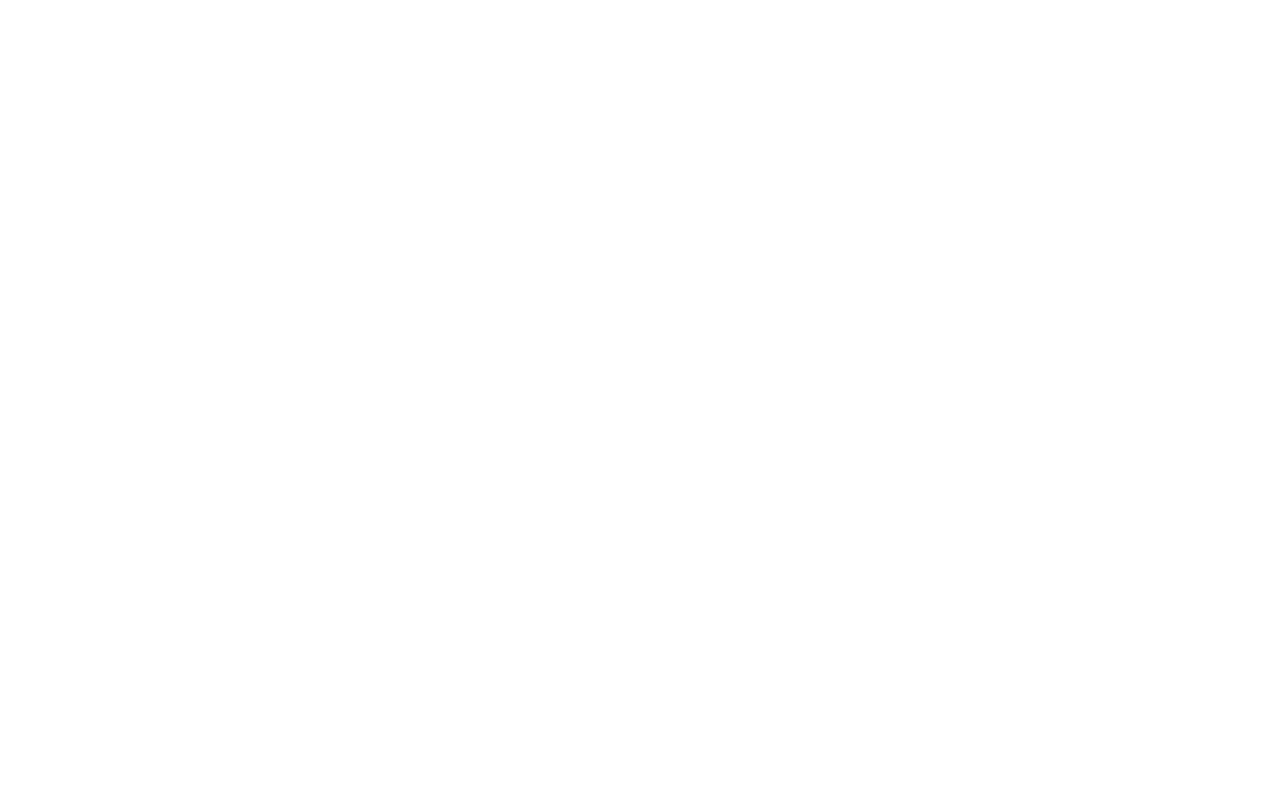
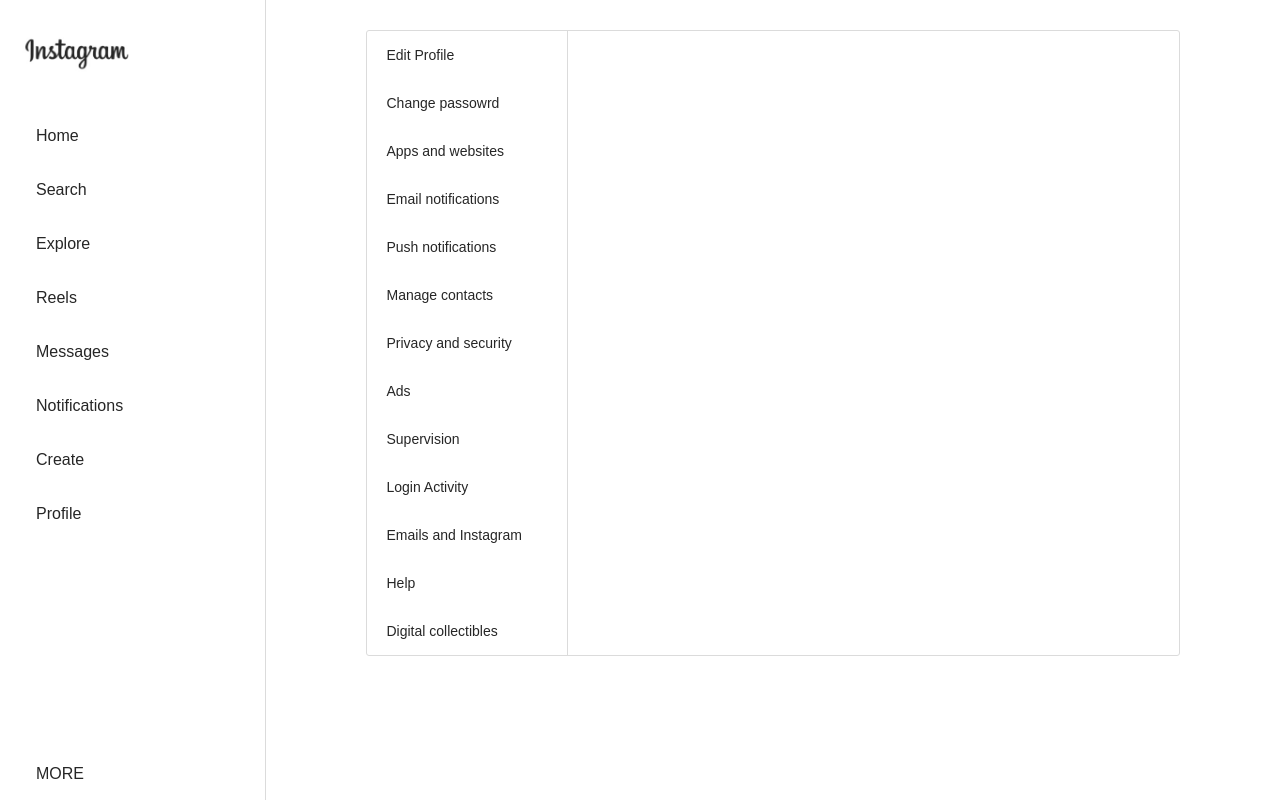
Before and after one commit to Alishabab62/instagram-reels, a React (Create React App) app: page /main/profile/edit in a window 1280 px wide. Before the commit this address had no page. Built offline with nearby package versions, Linux system fonts and the light colour scheme.

Commit message:
reels added

```diff
--- a/src/App.js
+++ b/src/App.js
@@ -4,7 +4,10 @@ import Login from './components/Login'
 import MainPage from './components/MainPage'
 import SignUp from './components/SignUp'
 import PrivateRoute from './PrivateRoute'
-
+import EditProfile from './components/EditProfile'
+import Reels from './components/Reels'
+import Sidebar from './components/Sidebar'
+import Profile from './components/Profile'
 export default class App extends Component {
   render() {
     return (
@@ -13,6 +16,9 @@ export default class App extends Component {
           <Route path='/' element = {<Login/>}> </Route>
           <Route path='/main' element = {<PrivateRoute><MainPage/></PrivateRoute>}> </Route>
           <Route path='/signup' element = {<SignUp />}> </Route>
+          <Route path='/main/profile/edit' element={<div className='edit-profile-wrap'><Sidebar/> <EditProfile/></div>}></Route>
+          <Route path={'/main/reels'} element={<div className='reels-div'><Sidebar/><Reels/></div>}></Route>
+          <Route path={'/main/profile'} element={<div><Sidebar/><Profile/></div>}></Route>
         </Routes>
       </BrowserRouter>
     )
--- /dev/null
+++ b/src/components/EditProfile.js
@@ -0,0 +1,42 @@
+import React, { Component } from 'react'
+import Button from './Button';
+import ProfilePicUpload from './ProfilePicUpload';
+
+export default class EditProfile extends Component {
+  constructor(){
+    super()
+    this.state = {
+
+    }
+  }
+
+  render() {
+    return (
+      <div className='main-edit-profile-wrapper'>
+        <div className='edit-wrapper'>
+          <div className='side-bar-edit'>
+            <div className='upper-div'>
+                <Button  title={"Edit Profile"} fun = {this.handleInput}/>
+                <Button title={"Change passowrd"} />
+                <Button title={"Apps and websites"}/>
+                <Button title={"Email notifications"}/>
+                <Button title={"Push notifications"} />
+                <Button title={"Manage contacts"}/>
+                <Button title={"Privacy and security"}/>
+                <Button title={"Ads"}/>
+                <Button title={"Supervision"}/>
+                <Button title={"Login Activity"}/>
+                <Button title={"Emails and Instagram"}/>
+                <Button title={"Help"}/>
+                <Button title={"Digital collectibles"}/>
+            </div>
+            <div className='lower-div'></div>
+        </div>
+        <div className='edit-profile-details'>
+      {this.state.handleProfileUploadContainer ? <ProfilePicUpload/> : ""}
+        </div>
+      </div>
+    </div>
+    )
+  }
+}
--- a/src/components/Profile.js
+++ b/src/components/Profile.js
@@ -1,4 +1,5 @@
 import React, { Component } from 'react'
+import { Link } from 'react-router-dom'
 import profileImg from '../images/profile.png'
 import Button from './Button'
 
@@ -11,7 +12,9 @@ export default class Profile extends Component {
             <div className='profile-details'>
                 <div className='top-div-profile'>
                     <div className='username'>itz.ali.shabab</div>
+                    <Link to={"/main/profile/edit"}>
                     <Button title={"Edit Profile"}/>
+                    </Link>
                     <div className='settings'>Setting</div>
                 </div>
                 <div className='center-div-profile'>
--- /dev/null
+++ b/src/components/ProfilePicUpload.js
@@ -0,0 +1,12 @@
+import React, { Component } from 'react'
+import Input from './Input'
+
+export default class ProfilePicUpload extends Component {
+  render() {
+    return (
+      <div className='profile-edit-container'>
+        <Input type={"file"}/>
+      </div>
+    )
+  }
+}
--- /dev/null
+++ b/src/components/Sidebar.js
@@ -0,0 +1,73 @@
+import React, { Component } from 'react'
+import Logo from "../images/instagramlogo.jpg";
+import LogoutComponent from "../components/LogoutComponent";
+import { Link } from "react-router-dom";
+import Button from "../components/Button";
+export default class Sidebar extends Component {
+    constructor() {
+        super();
+        this.state = {
+          logoutContainer: false,
+          createContainer:false,
+          handleFeed:true
+        };
+      }
+    handleLogoutContainer = () => {
+        this.setState({
+          logoutContainer: !this.state.logoutContainer,
+        });
+      };
+      handleCreateComponent = ()=>{
+        this.setState({
+          createContainer:!this.state.createContainer
+        })
+      }
+
+
+      moreButton = {
+        border: "none",
+        backgroundColor: "transparent",
+        margin: "7px 12px 5px 24px",
+        color: "rgb(38, 38, 38)",
+        fontSize: "16px",
+        fontWeight: "400",
+        lineHeight: "24px",
+        cursor: "pointer",
+        width: "80%",
+        padding: "9px 5px 9px 12px",
+        borderRadius: "20px",
+        transition: "background-color 0.3s",
+        textAlign: "left"
+      }
+  render() {
+    return (
+      <>
+         <div className="side-bar">
+          <div className="tab-wrapper">
+            <Link to="/main">
+            <img src={Logo} alt="logo" />
+            </Link>
+            <Link to="/main">
+            <Button title={"Home"}  />
+            </Link>
+            <Button title={"Search"} />
+            <Button title={"Explore"} />
+            <Link to='/main/reels'>
+            <Button title={"Reels"} />
+            </Link>
+            <Button title={"Messages"} />
+            <Button title={"Notifications"} />
+            <Button title={"Create"} fun={this.props.fun} />
+            <Link to='/main/profile'>
+            <Button title={"Profile"} fun={this.handleProfile} />
+            </Link>
+          </div>
+          {this.state.logoutContainer ? <LogoutComponent /> : ""}
+          <Button  style={this.moreButton} title={"MORE"}
+            fun={this.handleLogoutContainer}
+         / >
+        </div>
+      </>
+    )
+  }
+}
--- a/src/css/MainPage.css
+++ b/src/css/MainPage.css
@@ -1,18 +1,21 @@
 .main-wrapper {
   display: flex;
 }
-.main-wrapper .side-bar {
+.side-bar {
   display: flex;
   flex-direction: column;
   justify-content: space-between;
   border-right: 1px solid rgb(219, 219, 219);
   background-color: white;
   top: 0px;
+  height: 100vh;
+  position: fixed;
   width: 265px;
   font-family: -apple-system, BlinkMacSystemFont, "Segoe UI", Roboto, Helvetica,
     Arial, sans-serif;
+    z-index: 1;
 }
-.main-wrapper .side-bar .tab-wrapper {
+.side-bar .tab-wrapper {
   display: flex;
   flex-direction: column;
   align-items: flex-start;
@@ -23,7 +26,7 @@
   margin-left: 15px;
   margin-bottom: 30px;
 }
-.main-wrapper .side-bar .tab-wrapper button {
+.side-bar .tab-wrapper button {
   border: none;
   background-color: transparent;
   margin: 7px 12px 5px 24px;
@@ -38,16 +41,19 @@
   transition: background-color 0.3s;
   text-align: left;
 }
-.main-wrapper .side-bar button:hover {
+.side-bar button:hover {
   background-color: rgba(219, 219, 219, 0.266);
 }
 
 .main-wrapper-feed {
   background-color: rgb(255, 255, 255);
   height: 100vh;
-  width: calc(100% - 145px);
+  /* width: calc(100% - 145px); */
+  width: 100%;
   display: flex;
   justify-content: center;
+  position:absolute;
+  right: 0px;
 }
 .main-wrapper-feed .feed-wrapper {
   width: 468px;
@@ -65,26 +71,26 @@
   align-items: center;
   overflow-x: scroll;
 }
-.main-wrapper-feed .stories-container::-webkit-scrollbar{
+.main-wrapper-feed .stories-container::-webkit-scrollbar {
   display: none;
 }
-.main-wrapper-feed .stories-container .story-wrapper{
+.main-wrapper-feed .stories-container .story-wrapper {
   display: flex;
 }
-.main-wrapper-feed .stories-container .story-wrapper .story{
+.main-wrapper-feed .stories-container .story-wrapper .story {
   display: flex;
   flex-direction: column;
   align-items: center;
   margin-right: 15px;
 }
-.main-wrapper-feed .stories-container .story-wrapper .story img{
+.main-wrapper-feed .stories-container .story-wrapper .story img {
   width: 56px;
   height: 56px;
   border: 2px solid red;
   border-radius: 50%;
   padding: 2px;
 }
-.main-wrapper-feed .stories-container .story-wrapper .story p{
+.main-wrapper-feed .stories-container .story-wrapper .story p {
   color: rgb(38, 38, 38);
   font-family: -apple-system, BlinkMacSystemFont, "Segoe UI", Roboto, Helvetica,
     Arial, sans-serif;
@@ -102,7 +108,7 @@
   border-radius: 5px;
   box-shadow: -1px 1px 5px rgb(219, 219, 219);
 }
-.main-wrapper .upper-div {
+.upper-div {
   display: flex;
   flex-direction: column;
   justify-content: flex-start;
@@ -246,7 +252,7 @@
   text-align: left;
 } */
 
-.create-wrapper{
+.create-wrapper {
   position: absolute;
   z-index: 200;
   left: 0px;
@@ -256,23 +262,23 @@
   width: 100%;
   background-color: #0000007d;
 }
-.create-wrapper .input-wrapper{
+.create-wrapper .input-wrapper {
   padding: 200px 150px;
   background-color: white;
   position: absolute;
-  left :50%;
+  left: 50%;
   top: 50%;
-  transform: translate(-50% , -50%);
+  transform: translate(-50%, -50%);
   border-radius: 20px;
 }
-.create-wrapper .input-wrapper input[type = "file"]{
+.create-wrapper .input-wrapper input[type="file"] {
   /* background-color: #0095f6; */
   height: 40px;
   width: 300px;
   /* border-radius: 10px; */
   border: none;
 }
-.create-wrapper .close-icon{
+.create-wrapper .close-icon {
   position: absolute;
   right: 20px;
   top: 15px;
@@ -280,92 +286,100 @@
   color: white;
   cursor: pointer;
 }
-.main-reels-wrapper{
+.reels-div {
+  display: flex;
+}
+.main-reels-wrapper {
   display: flex;
   flex-direction: column;
   align-items: center;
   width: 450px;
+  margin: auto;
   font-family: -apple-system, BlinkMacSystemFont, "Segoe UI", Roboto, Helvetica,
     Arial, sans-serif;
   padding: 20px;
 }
-.main-reels-wrapper video{
+.main-reels-wrapper video {
   width: 100%;
 }
-.main-reels-wrapper .reels-wrapper{
+.main-reels-wrapper .reels-wrapper {
   display: flex;
   position: relative;
+  width: 450px;
 }
 
-.main-reels-wrapper .reels-details-video{
+.main-reels-wrapper .reels-details-video {
   position: absolute;
   z-index: 1;
   bottom: 10px;
   left: 10px;
 }
-.main-reels-wrapper .reels-details-video .top-div-reels{
+.main-reels-wrapper .reels-details-video .top-div-reels {
   display: flex;
   align-items: center;
 }
-.main-reels-wrapper .reels-details-video h1{
+.main-reels-wrapper .reels-details-video h1 {
   margin-left: 10px;
   color: white;
-  text-transform:uppercase;
+  text-transform: uppercase;
   font-size: 14px;
   letter-spacing: 1px;
 }
-.main-reels-wrapper .reels-details-video img{
+.main-reels-wrapper .reels-details-video img {
   height: 30px;
   width: 30px;
   border-radius: 50%;
 }
-.main-reels-wrapper .reels-details-video .top-div-reels button{
+.main-reels-wrapper .reels-details-video .top-div-reels button {
   background-color: transparent;
   border: none;
   color: white;
   font-weight: 600;
   margin-left: 15px;
 }
-.main-reels-wrapper .reels-details-video .center-div-reels{
+.main-reels-wrapper .reels-details-video .center-div-reels {
   color: white;
   margin-top: 10px;
   font-size: 14px;
 }
-.main-reels-wrapper .reels-details-video  .bottom-div-reels{
+.main-reels-wrapper .reels-details-video .bottom-div-reels {
   color: white;
   margin-top: 10px;
   font-size: 14px;
   margin-bottom: 15px;
 }
-.main-reels-wrapper .reels-wrapper .reels-details img{
+.main-reels-wrapper .reels-wrapper .reels-details img {
   height: 30px;
   width: 30px;
   border-radius: 50%;
 }
-.main-reels-wrapper .reels-details{
+.main-reels-wrapper .reels-details {
   display: flex;
   justify-content: flex-end;
   flex-direction: column;
 }
-.main-reels-wrapper .reels-details > *{
+.main-reels-wrapper .reels-details > * {
   margin: 10px 0px 10px 25px;
   font-size: 35px;
   color: rgb(38, 38, 38);
 }
-.main-reels-wrapper .reels-details p{
+.main-reels-wrapper .reels-details p {
   font-size: 16px;
   color: rgb(38, 38, 38);
   text-align: center;
 }
-
-.profile-wrapper-main header{
+.profile-wrapper-main{
+  width: 600px;
+  margin: auto;
+}
+.profile-wrapper-main header {
   display: flex;
   width: 975px;
   margin-top: 50px;
   font-family: -apple-system, BlinkMacSystemFont, "Segoe UI", Roboto, Helvetica,
     Arial, sans-serif;
 }
-.profile-wrapper-main header img{
+.profile-wrapper-main header img {
   height: 150px;
   width: 150px;
   border-radius: 50%;
@@ -373,17 +387,17 @@
   border: 2px solid lightcoral;
   margin-right: 80px;
 }
-.profile-wrapper-main header .profile-details .top-div-profile{
+.profile-wrapper-main header .profile-details .top-div-profile {
   display: flex;
   align-items: center;
 }
-.profile-wrapper-main .profile-details .top-div-profile .username{
+.profile-wrapper-main .profile-details .top-div-profile .username {
   line-height: 20px;
   font-size: 20px;
   color: rgb(38, 38, 38);
   margin-right: 20px;
 }
-.profile-wrapper-main .profile-details .top-div-profile button{
+.profile-wrapper-main .profile-details .top-div-profile button {
   border: none;
   background-color: rgb(239, 239, 239);
   padding: 8px 15px;
@@ -392,17 +406,66 @@
   font-size: 14px;
   margin-right: 20px;
 }
-.profile-wrapper-main .profile-details .top-div-profile .settings{
+.profile-wrapper-main .profile-details .top-div-profile .settings {
   font-size: 20px;
   color: rgb(38, 38, 38);
 }
-.profile-wrapper-main .profile-details .center-div-profile{
+.profile-wrapper-main .profile-details .center-div-profile {
   display: flex;
   margin-top: 30px;
 }
-.profile-wrapper-main .profile-details .center-div-profile > div{
+.profile-wrapper-main .profile-details .center-div-profile > div {
   margin-right: 35px;
 }
-.profile-wrapper-main .profile-details .profile-bio{
+.profile-wrapper-main .profile-details .profile-bio {
   margin-top: 30px;
 }
+
+.main-edit-profile-wrapper{
+  width: calc(100% - 265px);
+  position: absolute;
+  right: 0px;
+  font-family: -apple-system, BlinkMacSystemFont, "Segoe UI", Roboto, Helvetica,
+  Arial, sans-serif;
+}
+.main-edit-profile-wrapper .edit-wrapper{
+  width: 80%;
+  border: 1px solid rgb(219, 219, 219);
+  margin: auto;
+  margin-top: 30px;
+  border-radius: 3px;
+  display: flex;
+}
+.main-edit-profile-wrapper .edit-wrapper .side-bar-edit{
+  width: 200px;
+  border-right: 1px solid rgb(219, 219, 219);
+}
+.main-edit-profile-wrapper .edit-wrapper .side-bar-edit button{
+  background-color: transparent;
+  border: none;
+  color: rgb(38, 38, 38);
+  padding: 16px 16px 16px 30px;
+  font-size: 14px;
+  padding-left: 2px;
+  text-align: left;
+  padding-left: 20px;
+}
+.main-edit-profile-wrapper .edit-wrapper .side-bar-edit button:hover{
+  padding-left: 18px;
+  border-left: 2px solid rgb(38, 38, 38);
+}
+
+
+
+
+
+
+
+.profile-edit-container{
+  position: absolute;
+  z-index: 5;
+  background-color: gold;
+  width: 100vw;
+  height: 100vh;
+
+}
```
Also changed, not shown: src/components/MainPage.js (+12 -76 lines). Lines whose indentation alone changed are shown as unchanged.
